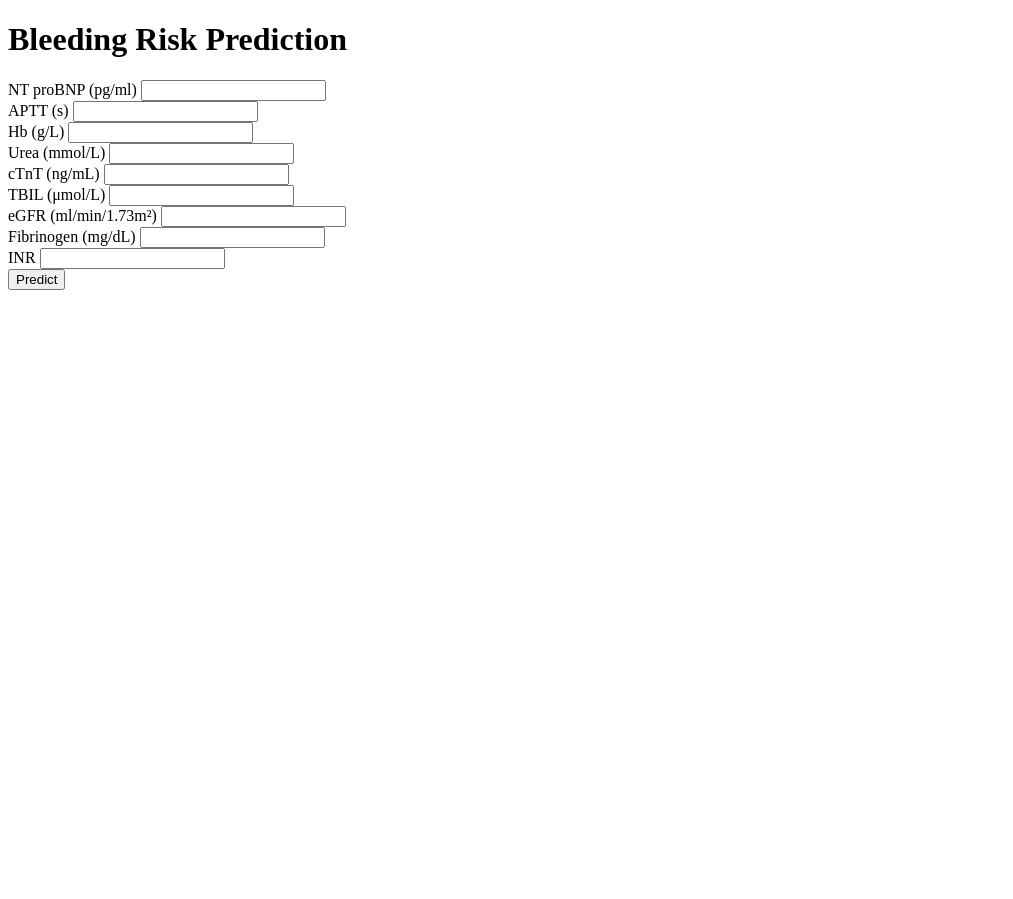
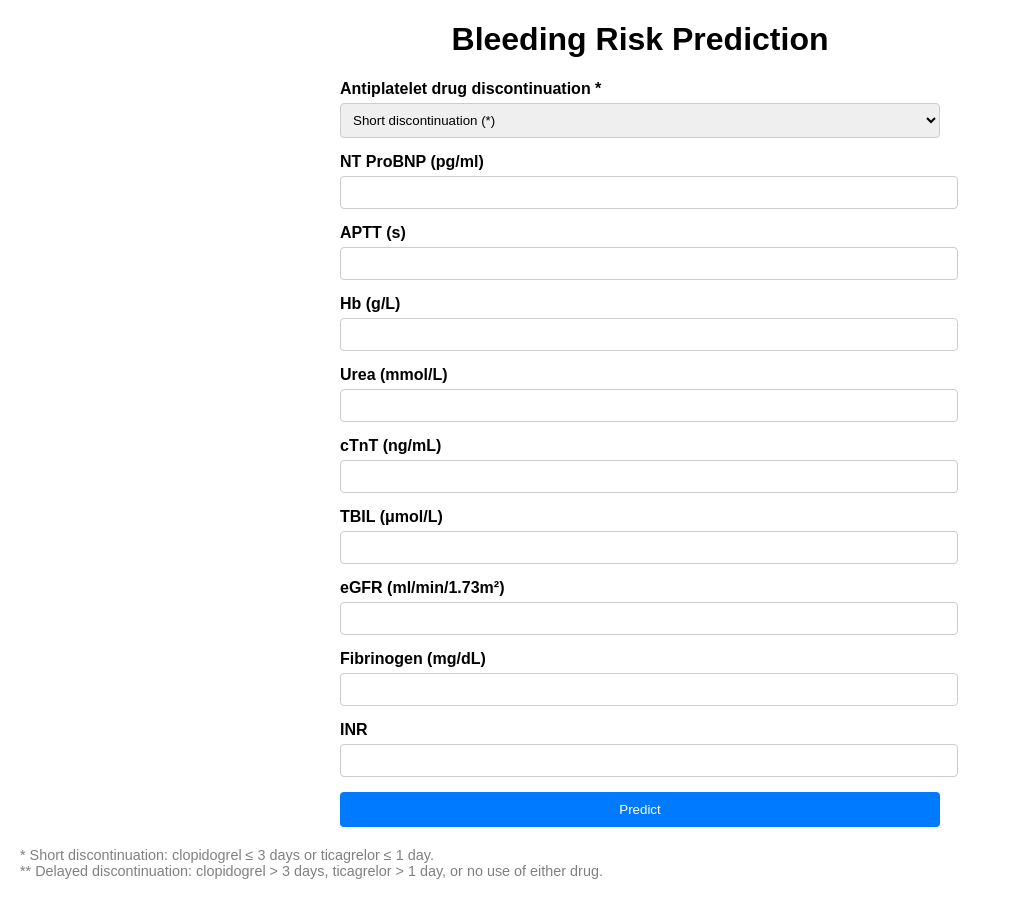
Before and after one commit to Zi1108123/bleeding-risk-prediction, a Flask app: page / in a window 1280 px wide. Shown: the whole page, without its empty margins (0-1013 px from the left). Before the commit the page ends 290 px from the top, so only its background shows below. Run offline with Flask 3, Linux system fonts and the light colour scheme; parts of the project's set-up code (start-up, migrations or seed data) failed here and were passed over.

Commit message:
Fix: Restore layout and correct input features

```diff
--- a/app.py
+++ b/app.py
@@ -1,4 +1,5 @@
 from flask import Flask, render_template, request
+import numpy as np
 import joblib
 
 app = Flask(__name__)
@@ -7,37 +8,52 @@ app = Flask(__name__)
 model_path = "bleeding_risk_model.pkl"
 model = joblib.load(model_path)
 
-# 特征和单位定义
+# 定义特征名称和单位
 features_info = [
-    {"name": "NT proBNP", "unit": "(pg/ml)"},
-    {"name": "APTT", "unit": "(s)"},
-    {"name": "Hb", "unit": "(g/L)"},
-    {"name": "Urea", "unit": "(mmol/L)"},
-    {"name": "cTnT", "unit": "(ng/mL)"},
-    {"name": "TBIL", "unit": "(μmol/L)"},
-    {"name": "eGFR", "unit": "(ml/min/1.73m²)"},
-    {"name": "Fibrinogen", "unit": "(mg/dL)"},
-    {"name": "INR", "unit": ""},
+    ("Antiplatelet drug discontinuation", ""),  # 特殊处理为按钮
+    ("NT ProBNP", "pg/ml"),
+    ("APTT", "s"),
+    ("Hb", "g/L"),
+    ("Urea", "mmol/L"),
+    ("cTnT", "ng/mL"),
+    ("TBIL", "μmol/L"),
+    ("eGFR", "ml/min/1.73m²"),
+    ("Fibrinogen", "mg/dL"),
+    ("INR", ""),  # 无单位
 ]
 
-@app.route("/")
+@app.route("/", methods=["GET", "POST"])
 def index():
-    # 传递特征和单位到模板
+    if request.method == "POST":
+        try:
+            # 从表单收集数据
+            features = []
+            # 第一个变量：Antiplatelet drug discontinuation
+            discontinuation = request.form.get("discontinuation")
+            features.append(1 if discontinuation == "Short discontinuation" else 2)
+
+            # 收集其余数值型变量
+            for i in range(1, len(features_info)):
+                feature_name, _ = features_info[i]
+                value = float(request.form[f"feature_{i}"])
+                features.append(value)
+
+            # 转换为数组
+            features = np.array(features).reshape(1, -1)
+
+            # 执行预测
+            probability = model.predict_proba(features)[0, 1]
+            prediction = model.predict(features)[0]
+
+            return render_template(
+                "result.html",
+                prediction=prediction,
+                probability=round(probability, 2),
+            )
+        except Exception as e:
+            return render_template("error.html", error=str(e))
+
     return render_template("index.html", features_info=features_info)
-
-@app.route("/predict", methods=["POST"])
-def predict():
-    try:
-        # 获取用户输入的特征值
-        features = [float(request.form[f'feature_{i}']) for i in range(len(features_info))]
-        # 模型预测
-        prediction = model.predict([features])[0]
-        probability = model.predict_proba([features])[0, 1]
-        # 返回结果
-        return f"Prediction: {prediction}, Probability: {probability:.2f}"
-    except Exception as e:
-        # 返回错误信息
-        return f"Error: {str(e)}"
 
 if __name__ == '__main__':
     app.run(host='0.0.0.0', port=5000, debug=True)
--- a/templates/index.html
+++ b/templates/index.html
@@ -4,17 +4,78 @@
     <meta charset="UTF-8">
     <meta name="viewport" content="width=device-width, initial-scale=1.0">
     <title>Bleeding Risk Prediction</title>
+    <style>
+        body {
+            font-family: Arial, sans-serif;
+            margin: 20px;
+            padding: 0;
+        }
+        h1 {
+            text-align: center;
+        }
+        form {
+            max-width: 600px;
+            margin: 0 auto;
+        }
+        .form-group {
+            margin-bottom: 15px;
+        }
+        label {
+            display: block;
+            font-weight: bold;
+        }
+        input, select {
+            width: 100%;
+            padding: 8px;
+            margin-top: 5px;
+            border: 1px solid #ccc;
+            border-radius: 4px;
+        }
+        button {
+            width: 100%;
+            padding: 10px;
+            background-color: #007BFF;
+            color: white;
+            border: none;
+            border-radius: 4px;
+            cursor: pointer;
+        }
+        button:hover {
+            background-color: #0056b3;
+        }
+        .note {
+            font-size: 0.9em;
+            margin-top: 20px;
+            color: gray;
+        }
+    </style>
 </head>
 <body>
     <h1>Bleeding Risk Prediction</h1>
-    <form action="/predict" method="POST">
-        {% for feature in features_info %}
-        <div>
-            <label for="feature_{{ loop.index0 }}">{{ feature.name }} {{ feature.unit }}</label>
-            <input type="number" step="any" id="feature_{{ loop.index0 }}" name="feature_{{ loop.index0 }}" required>
+    <form method="POST" action="/">
+        <!-- 第一个变量：按钮选项 -->
+        <div class="form-group">
+            <label>Antiplatelet drug discontinuation *</label>
+            <select name="discontinuation" required>
+                <option value="Short discontinuation">Short discontinuation (*)</option>
+                <option value="Delayed discontinuation">Delayed discontinuation (**)</option>
+            </select>
+        </div>
+
+        <!-- 其余变量：输入框 -->
+        {% for feature, unit in features_info[1:] %}
+        <div class="form-group">
+            <label for="feature_{{ loop.index }}">{{ feature }} {% if unit %}({{ unit }}){% endif %}</label>
+            <input type="number" step="any" name="feature_{{ loop.index }}" required>
         </div>
         {% endfor %}
+
         <button type="submit">Predict</button>
     </form>
+
+    <div class="note">
+        * Short discontinuation: clopidogrel ≤ 3 days or ticagrelor ≤ 1 day.<br>
+        ** Delayed discontinuation: clopidogrel > 3 days, ticagrelor > 1 day, or no use of either drug.
+    </div>
 </body>
 </html>
```
